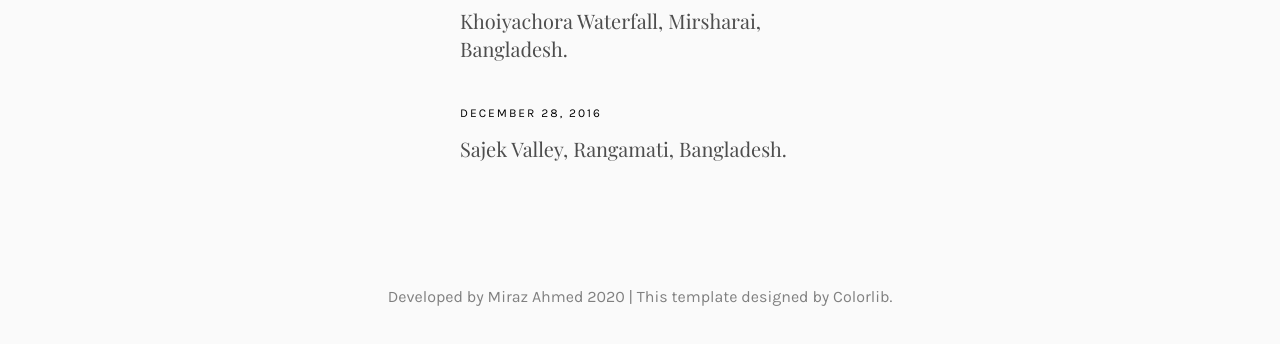
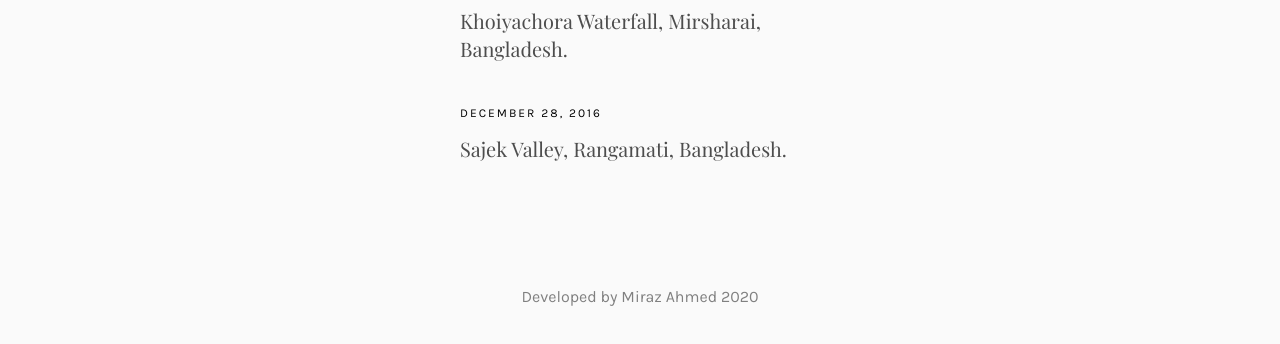
Before and after one commit to mirazeei/portolio, a plain HTML site: page contact.html in a window 1280 px wide. Shown: the part 1210-1554 px from the top of the page. Drawn offline with nearby package versions, Linux system fonts and the light colour scheme; files whose address does not match are found by name; a web font is replaced by a local one.

Commit message:
Update contact.html

```diff
--- a/contact.html
+++ b/contact.html
@@ -228,7 +228,7 @@
 					</div>
 					<div class="row">
 						<div class="col-md-12 text-center">
-							<p>Developed by Miraz Ahmed 2020 | This template designed by Colorlib.</p>
+							<p>Developed by Miraz Ahmed 2020</p>
 						</div>
 					</div>
 				</div>
```
